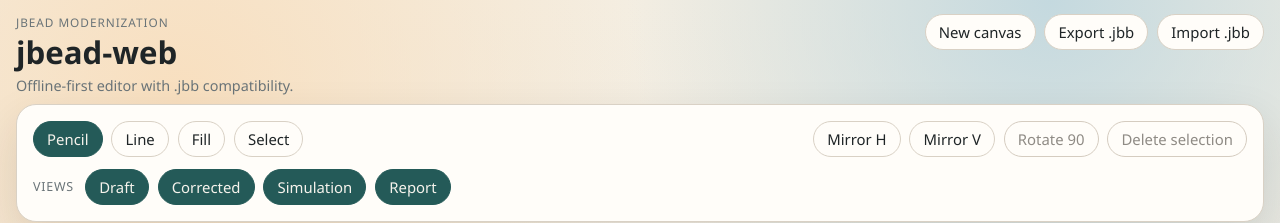
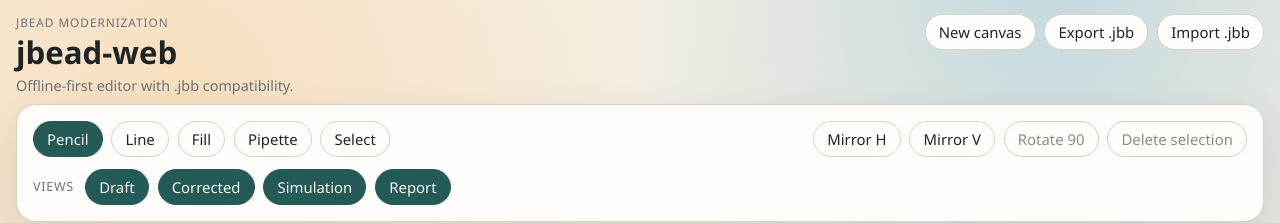
Before and after one commit to cyrilcombe/tsbead, a React (Vite) app: page / in a window 1280 px wide. Shown: the top 223 px of the page. Built offline with nearby package versions, Linux system fonts and the light colour scheme.

Commit message:
feat(tools): add pipette color picker tool

```diff
--- a/src/App.tsx
+++ b/src/App.tsx
@@ -13,6 +13,7 @@ const TOOLS: Array<{ id: ToolId; label: string }> = [
   { id: 'pencil', label: 'Pencil' },
   { id: 'line', label: 'Line' },
   { id: 'fill', label: 'Fill' },
+  { id: 'pipette', label: 'Pipette' },
   { id: 'select', label: 'Select' },
 ]
 const VIEW_PANES: Array<{ id: ViewPaneId; label: string }> = [
@@ -36,6 +37,7 @@ function App() {
   const document = useEditorStore((state) => state.document)
   const selection = useEditorStore((state) => state.selection)
   const setCell = useEditorStore((state) => state.setCell)
+  const pickColorAt = useEditorStore((state) => state.pickColorAt)
   const drawLine = useEditorStore((state) => state.drawLine)
   const fillLine = useEditorStore((state) => state.fillLine)
   const reset = useEditorStore((state) => state.reset)
@@ -123,6 +125,8 @@ function App() {
       setCell(point.x, point.y, selectedColor)
     } else if (selectedTool === 'fill') {
       fillLine(point, selectedColor)
+    } else if (selectedTool === 'pipette') {
+      pickColorAt(point)
     }
   }
 
--- a/src/domain/editorStore.ts
+++ b/src/domain/editorStore.ts
@@ -8,6 +8,7 @@ interface EditorState {
   selection: SelectionRect | null
   dirty: boolean
   setCell: (x: number, y: number, value: number) => void
+  pickColorAt: (point: CellPoint) => void
   drawLine: (start: CellPoint, end: CellPoint, value: number) => void
   fillLine: (point: CellPoint, value: number) => void
   setSelectedColor: (colorIndex: number) => void
@@ -129,6 +130,22 @@ export const useEditorStore = create<EditorState>((set) => ({
       const document = cloneDocument(state.document)
       document.model.rows[y][x] = value
       return { document, dirty: true }
+    })
+  },
+  pickColorAt: (point) => {
+    set((state) => {
+      if (!isInside(state.document, point)) {
+        return state
+      }
+
+      const colorIndex = state.document.model.rows[point.y][point.x]
+      if (state.document.view.selectedColor === colorIndex) {
+        return state
+      }
+
+      const document = cloneDocument(state.document)
+      document.view.selectedColor = colorIndex
+      return { document }
     })
   },
   drawLine: (start, end, value) => {
--- a/src/domain/types.ts
+++ b/src/domain/types.ts
@@ -1,4 +1,4 @@
-export type ToolId = 'pencil' | 'line' | 'fill' | 'select'
+export type ToolId = 'pencil' | 'line' | 'fill' | 'pipette' | 'select'
 export type ViewPaneId = 'draft' | 'corrected' | 'simulation' | 'report'
 
 export type RgbaColor = [number, number, number, number?]
--- a/src/io/jbb/format.ts
+++ b/src/io/jbb/format.ts
@@ -139,7 +139,7 @@ function findChild(root: Expr[], key: string): Expr[] | undefined {
 }
 
 function asTool(value: string): ToolId {
-  if (value === 'line' || value === 'fill' || value === 'select') {
+  if (value === 'line' || value === 'fill' || value === 'pipette' || value === 'select') {
     return value
   }
   return 'pencil'
```
Also changed, not shown: 3 other files (tests, documents, lock files or other folders).
